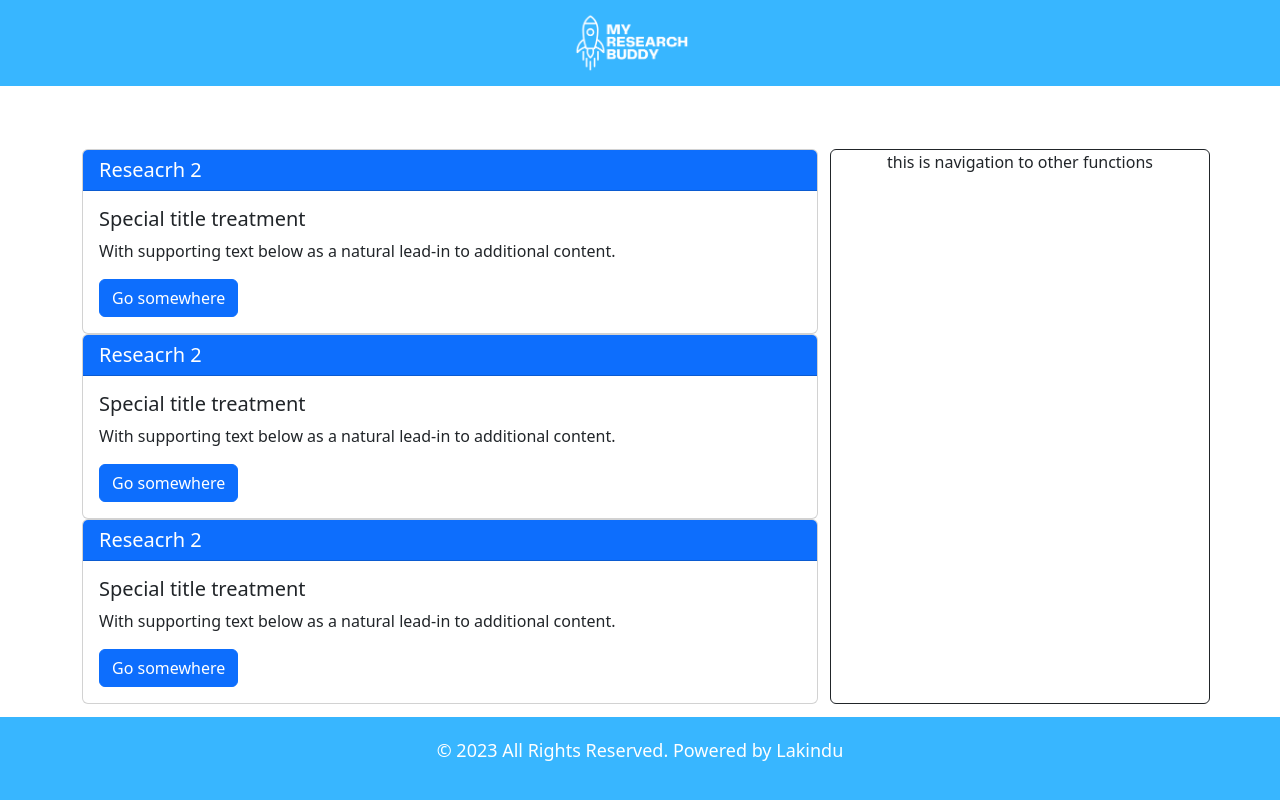
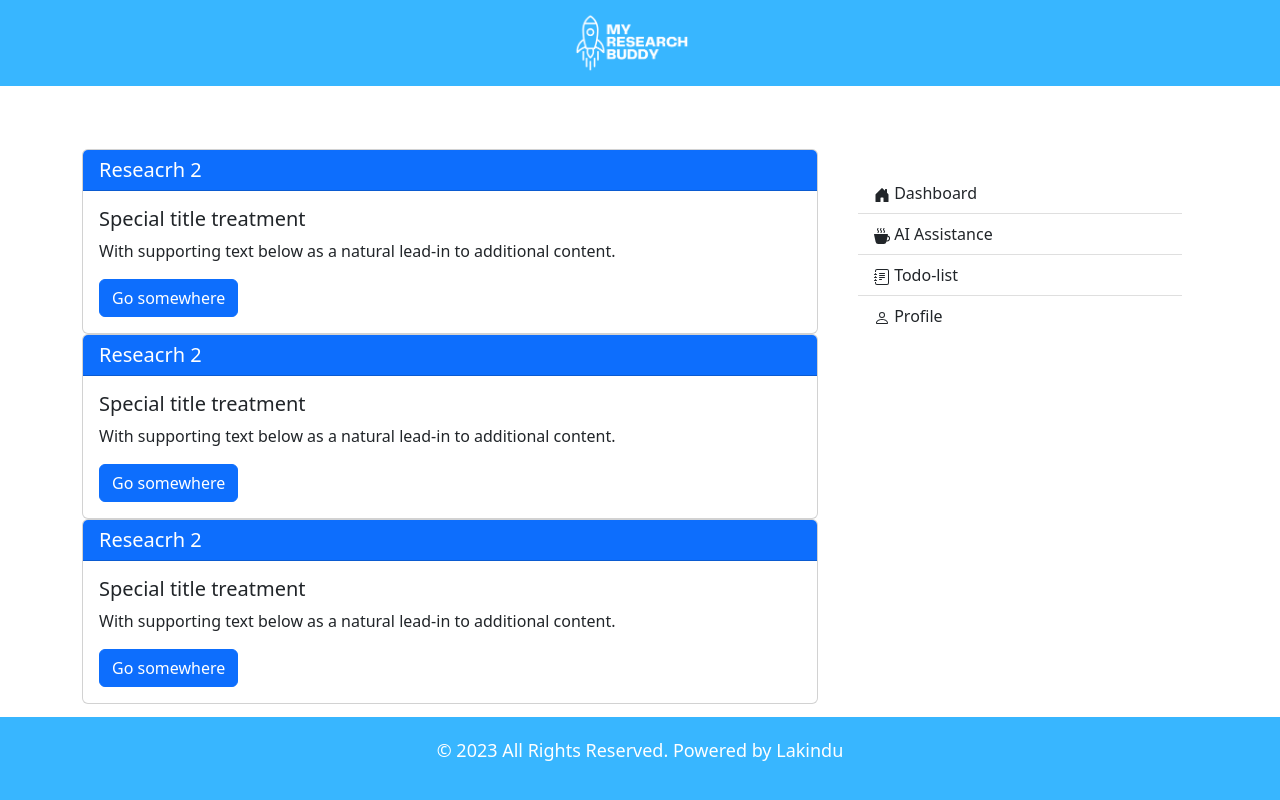
Before and after one commit to MasterLWA/My-Research-Buddy, a React (Create React App) app in the folder client/: page /home in a window 1280 px wide. Built offline with nearby package versions, Linux system fonts and the light colour scheme.

Commit message:
List of SideBar component

```diff
--- /dev/null
+++ b/client/src/Components/SideNav.jsx
@@ -0,0 +1,34 @@
+//import react bootstrap icons
+import * as Icon from 'react-bootstrap-icons';
+const SideNav = () => {
+    return(
+        <div>
+        <nav id="sidebarMenu" class="collapse d-lg-block sidebar collapse bg-white">
+          <div class="position-sticky">
+            <div class="list-group list-group-flush mx-3 mt-4">
+
+                {/* Dashboard */}
+              <a href="#" class="list-group-item list-group-item-action py-2 ripple" aria-current="true">
+              <Icon.HouseDoorFill /> Dashboard </a>
+
+                    {/* AI Assistance */}
+                <a href="#" class="list-group-item list-group-item-action py-2 ripple">
+                <Icon.CupHotFill /> AI Assistance </a>
+
+                    {/* Todo-list */}
+                <a href="#" class="list-group-item list-group-item-action py-2 ripple">
+                <Icon.JournalText /> Todo-list </a>
+
+                    {/* Profile */}
+                <a href="#" class="list-group-item list-group-item-action py-2 ripple">
+                <Icon.Person /> Profile </a>
+
+
+            </div>
+          </div>
+        </nav>
+        </div>
+    )
+}
+
+export default SideNav;
--- a/client/src/pages/Dashboard/Dashboard.jsx
+++ b/client/src/pages/Dashboard/Dashboard.jsx
@@ -1,5 +1,6 @@
 import * as Icon from 'react-bootstrap-icons';
 import ResearchList from '../../Components/ResearchList';
+import SideNav from '../../Components/SideNav';
 const Dashboard = () => {
     return (
         <div className={"container-fluid"}>
@@ -13,8 +14,8 @@ const Dashboard = () => {
                     </div>
 
                     {/* Buttons to navigate other functions */}
-                    <div className={"col-md-4 border border-dark rounded content-justify-center text-center"}>
-                            <p>this is navigation to other functions</p>
+                    <div className={"col-md-4"}>
+                            <SideNav />
                     </div>
                 </div>
             </div>
```
